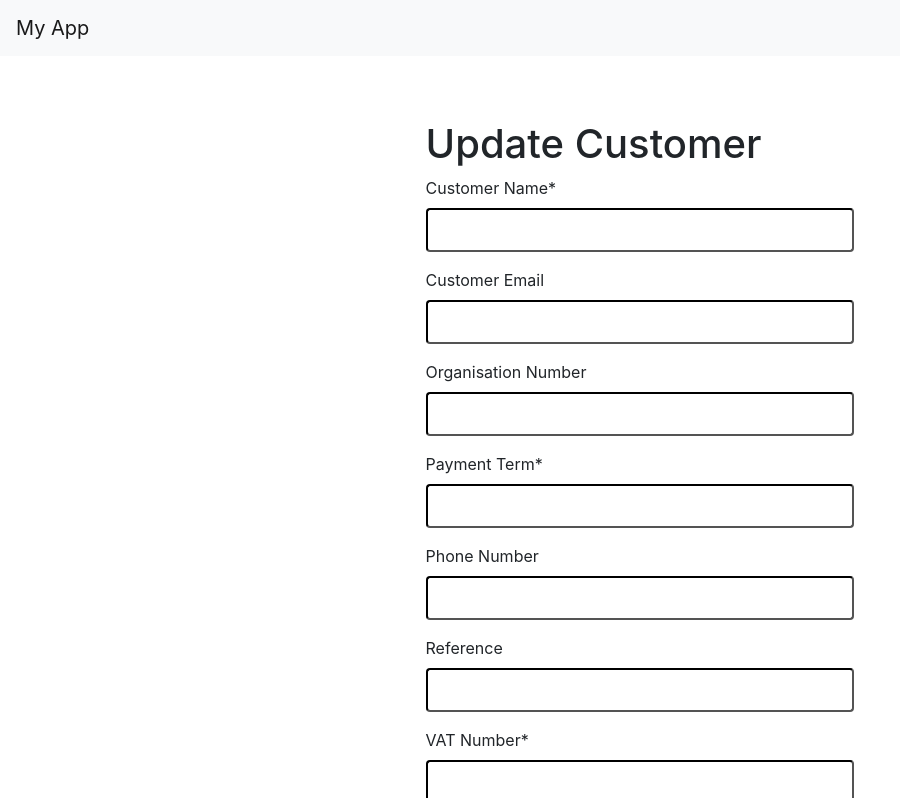
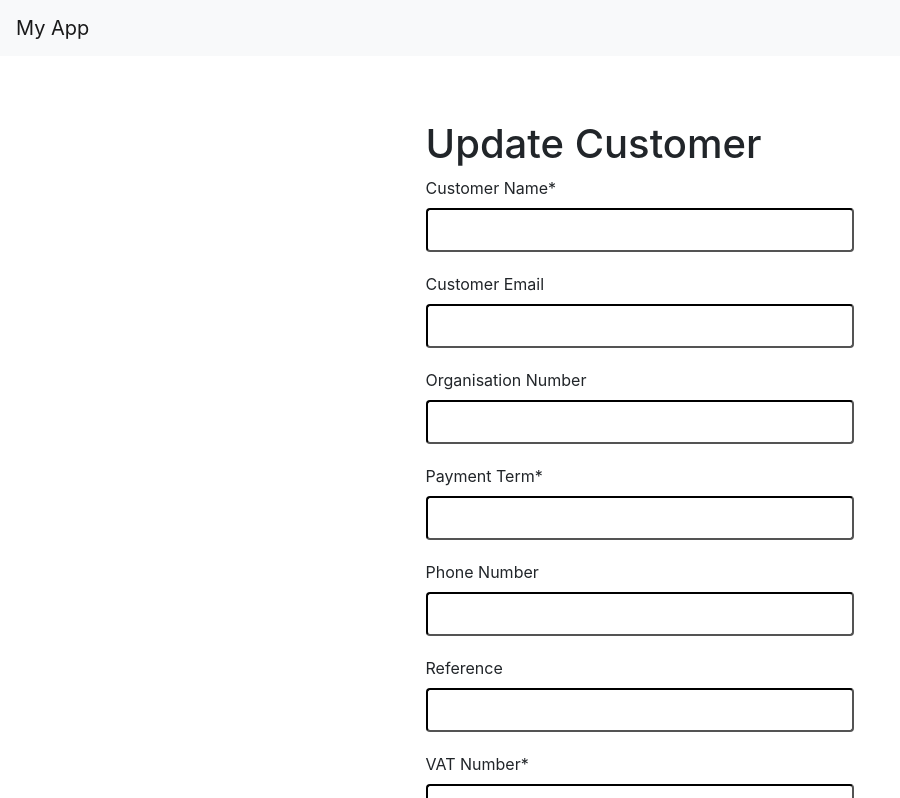
Before and after one commit to ImDino/react-inlamningsuppgift, a React (Create React App) app: page /customers/1/edit in a window 1280 px wide. Shown: the top 798 px of the page, without its empty margins (0-900 px from the left). Built offline with nearby package versions, Linux system fonts and the light colour scheme; no server answers; sample sign-in values are in the browser's storage.

Commit message:
fixed form alignment

```diff
--- a/src/components/FormEdit.jsx
+++ b/src/components/FormEdit.jsx
@@ -16,6 +16,7 @@ const DynamicInput = styled.input`
 const WarningText = styled.div`
     font-size: 0.8em;
     color: red;
+    height: 16px;
 `
 
 export default function FormEdit() {
@@ -28,8 +29,8 @@ export default function FormEdit() {
 
     function renderInput(name, label, type, key, required) {
         return (
-            <div key={key} className="mb-3">
-                <label htmlFor={key} className="">{label}{required && "*"}</label>
+            <div key={key} className="mb-1">
+                <label htmlFor={key}>{label}{required && "*"}</label>
                 <DynamicInput
                     id={key}
                     type={type}
```
Also changed, not shown: 1 other file (tests, documents, lock files or other folders).
